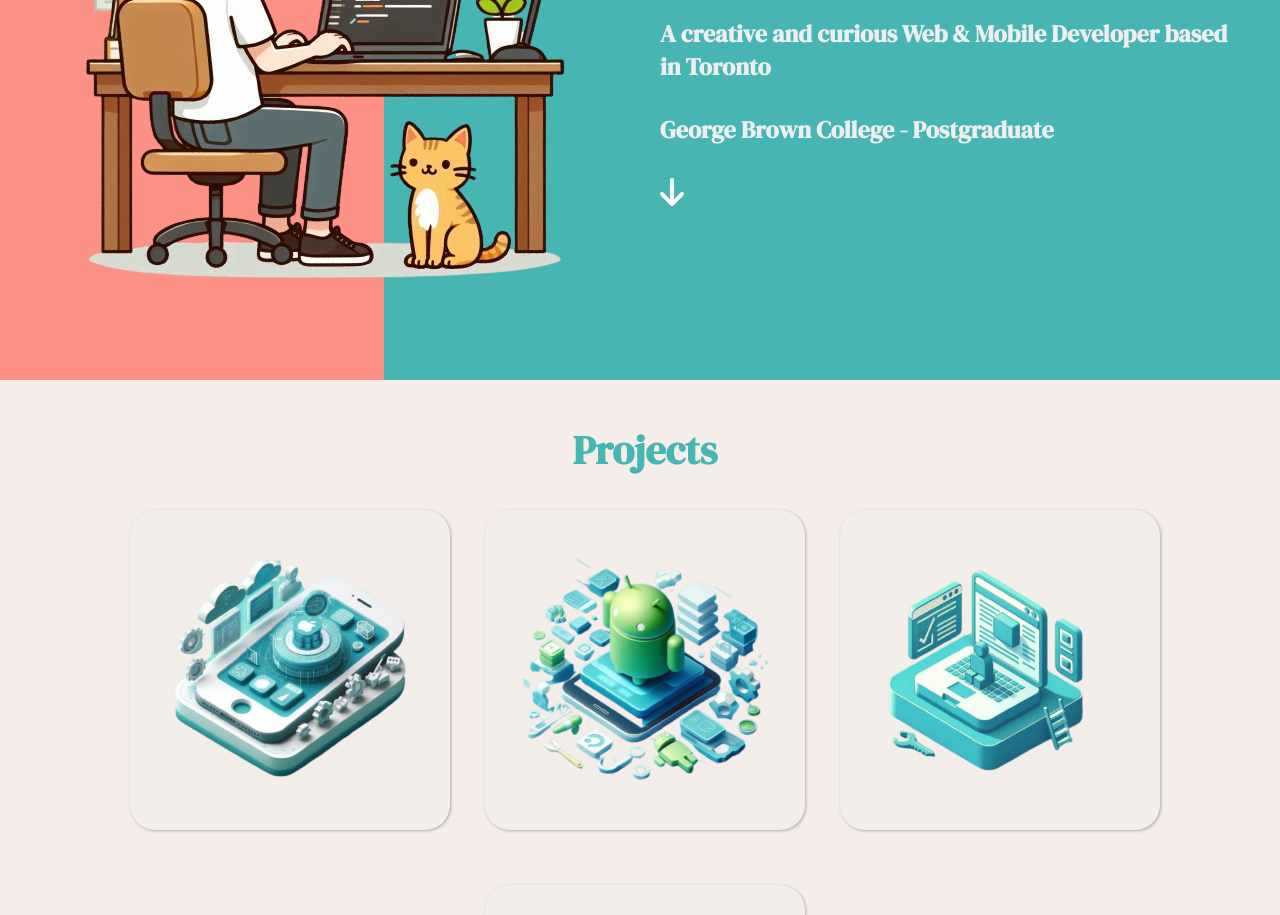
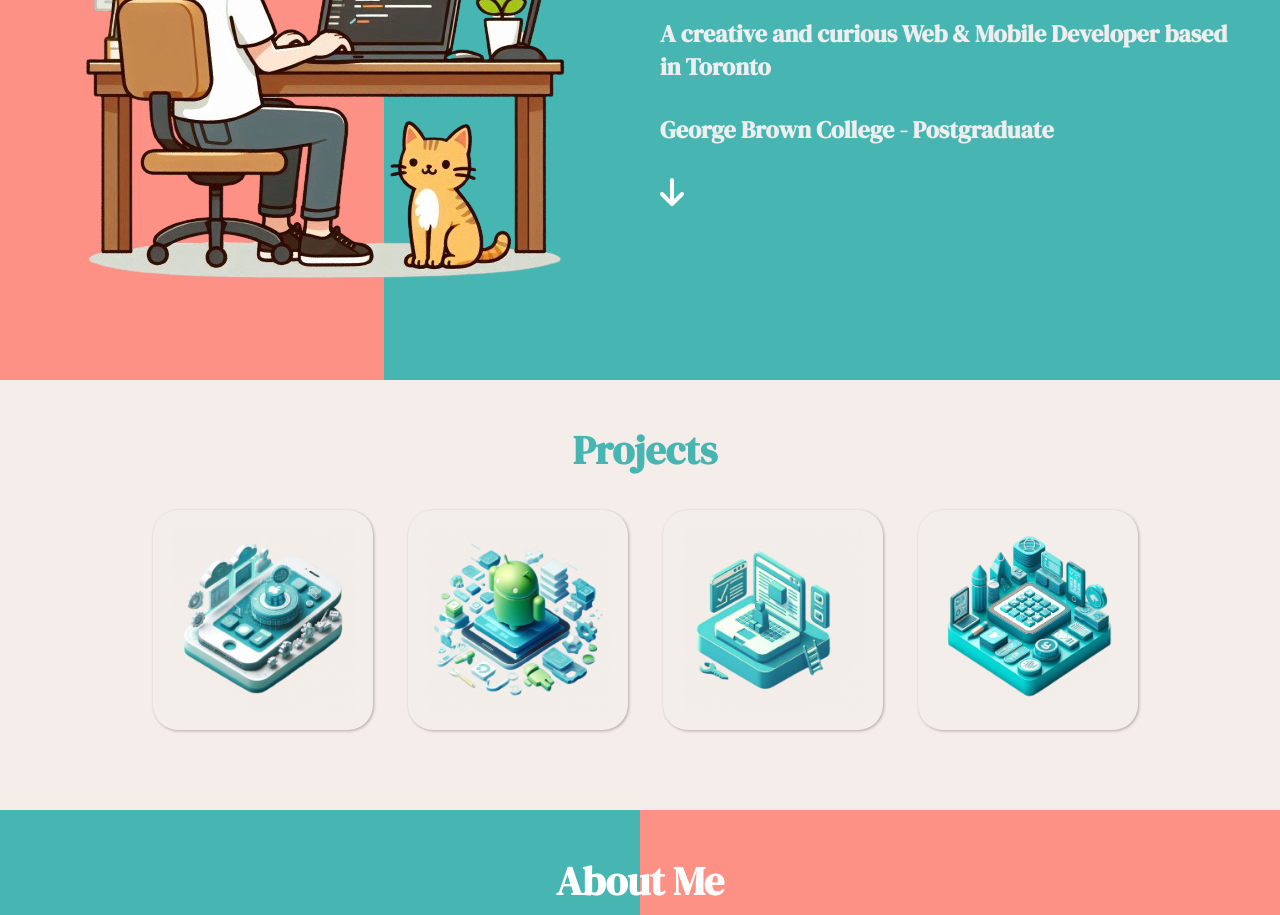
Before and after one commit to manirastegari/manirastegari.github.io, a website: page index.html in a window 1280 px wide. Shown: the part 330-1245 px from the top of the page. Drawn offline with nearby package versions, Linux system fonts and the light colour scheme.

Commit message:
FinalV2.1

```diff
--- a/css/styles.css
+++ b/css/styles.css
@@ -238,8 +238,8 @@ button a {
     color: black;
     padding: 10px;
     border-radius: 25px;
-    width: 300px;
-    height: 300px;
+    width: 200px;
+    height: 200px;
     box-shadow: 1px 1px 3px rgb(20, 20, 20, .3); /* Reduced box shadow */
     margin-bottom: 20px;
 }
@@ -251,8 +251,8 @@ button a {
     color: black;
     padding: 10px;
     border-radius: 25px;
-    width: 300px;
-    height: 300px;
+    width: 200px;
+    height: 200px;
     box-shadow: 1px 1px 3px rgb(20, 20, 20, .3); /* Reduced box shadow */
 }
 
@@ -263,8 +263,8 @@ button a {
     color: black;
     padding: 10px;
     border-radius: 25px;
-    width: 300px;
-    height: 300px;
+    width: 200px;
+    height: 200px;
     box-shadow: 1px 1px 3px rgb(20, 20, 20, .3); /* Reduced box shadow */
 }
 
@@ -275,8 +275,8 @@ button a {
     color: black;
     padding: 10px;
     border-radius: 25px;
-    width: 300px;
-    height: 300px;
+    width: 200px;
+    height: 200px;
     box-shadow: 1px 1px 3px rgb(20, 20, 20, .3); /* Reduced box shadow */
 }
 
```
